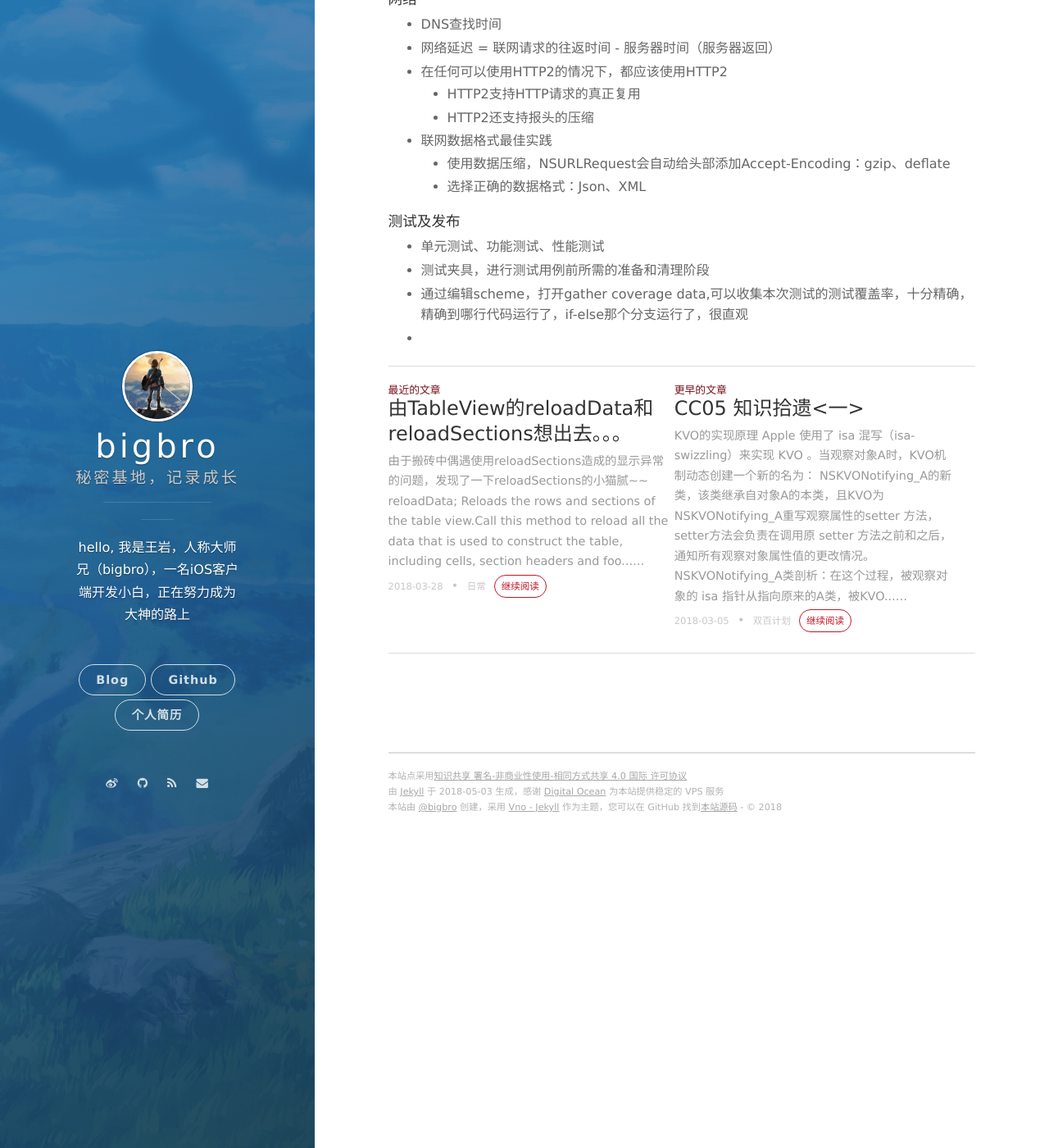
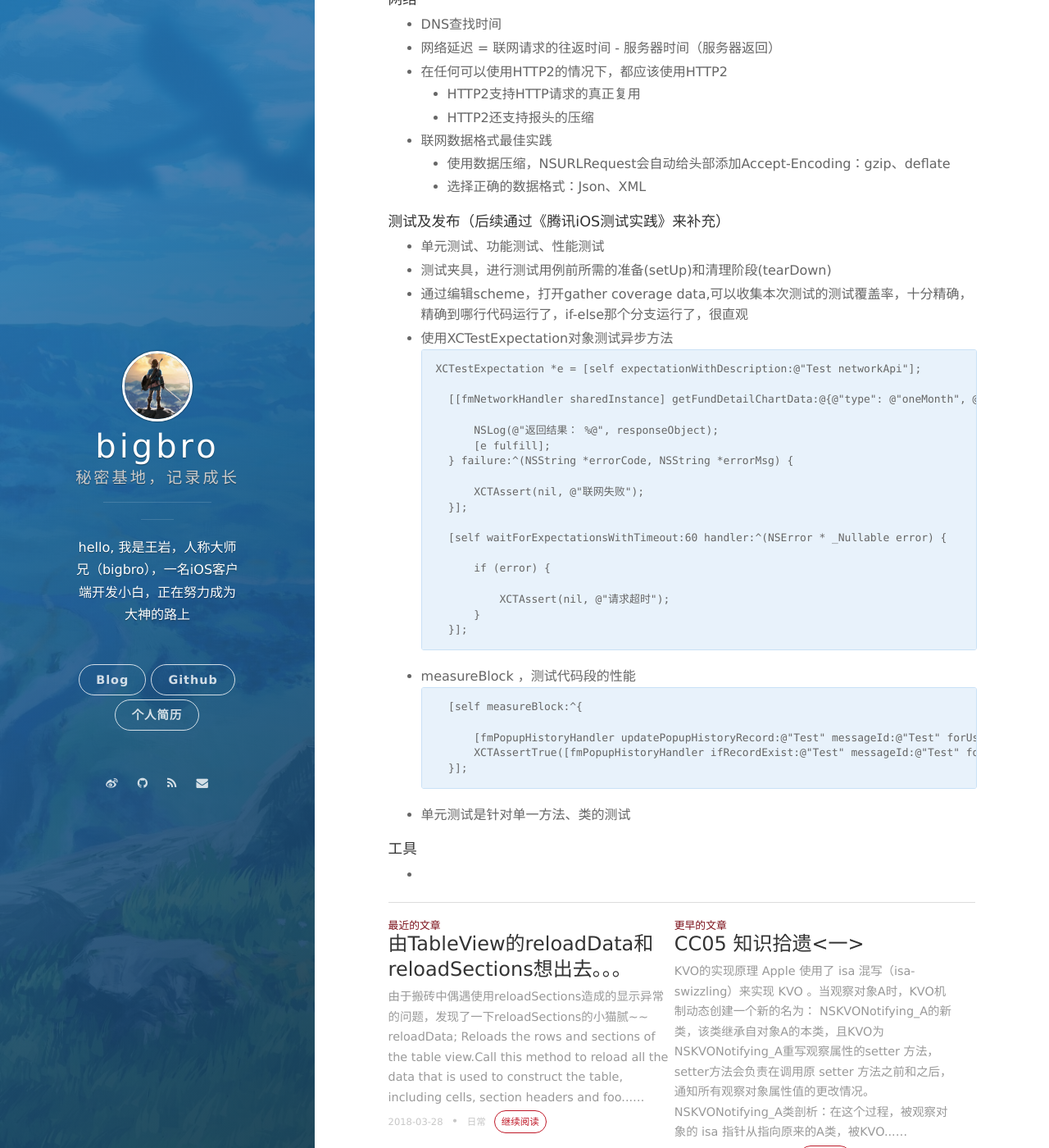
Before and after one commit to 1990yanjing/1990yanjing.github.io, a Jekyll site: the page built from _posts/2018-03-14-《高性能iOS应用开发》读书笔记.markdown, in a window 1280 px wide and 1400 px high, scrolled down 3636 px. Shown: the whole window at 82% size. Built offline with Jekyll 4.4.1, drawn with Linux system fonts in a browser that asks for light colours; nearby versions of some CDN libraries; comment, search, counter and statistics services are not loaded.

Commit message:
post page

````diff
--- a/_posts/2018-03-14-《高性能iOS应用开发》读书笔记.markdown
+++ b/_posts/2018-03-14-《高性能iOS应用开发》读书笔记.markdown
@@ -112,8 +112,40 @@ categories: ios
     - 使用数据压缩，NSURLRequest会自动给头部添加Accept-Encoding：gzip、deflate
     - 选择正确的数据格式：Json、XML
 
-#### 测试及发布
+#### 测试及发布（后续通过《腾讯iOS测试实践》来补充）
 - 单元测试、功能测试、性能测试
-- 测试夹具，进行测试用例前所需的准备和清理阶段
+- 测试夹具，进行测试用例前所需的准备(setUp)和清理阶段(tearDown)
 - 通过编辑scheme，打开gather coverage data,可以收集本次测试的测试覆盖率，十分精确，精确到哪行代码运行了，if-else那个分支运行了，很直观
+- 使用XCTestExpectation对象测试异步方法
+```OC
+XCTestExpectation *e = [self expectationWithDescription:@"Test networkApi"];
+
+    [[fmNetworkHandler sharedInstance] getFundDetailChartData:@{@"type": @"oneMonth", @"fundCode": @"003003"} success:^(id responseObject) {
+
+        NSLog(@"返回结果： %@", responseObject);
+        [e fulfill];
+    } failure:^(NSString *errorCode, NSString *errorMsg) {
+
+        XCTAssert(nil, @"联网失败");
+    }];
+
+    [self waitForExpectationsWithTimeout:60 handler:^(NSError * _Nullable error) {
+
+        if (error) {
+
+            XCTAssert(nil, @"请求超时");
+        }
+    }];
+```
+- measureBlock ，测试代码段的性能
+```OC
+    [self measureBlock:^{
+
+        [fmPopupHistoryHandler updatePopupHistoryRecord:@"Test" messageId:@"Test" forUser:nil];
+        XCTAssertTrue([fmPopupHistoryHandler ifRecordExist:@"Test" messageId:@"Test" forUser:nil]);
+    }];
+```
+- 单元测试是针对单一方法、类的测试
+
+#### 工具
 -
````
Also changed, not shown: _posts/2018-05-02-什么是TA系统？.markdown (added, +36 -0 lines).
